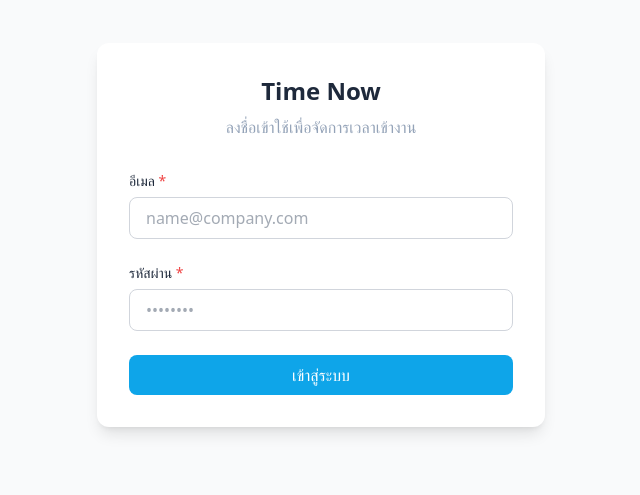
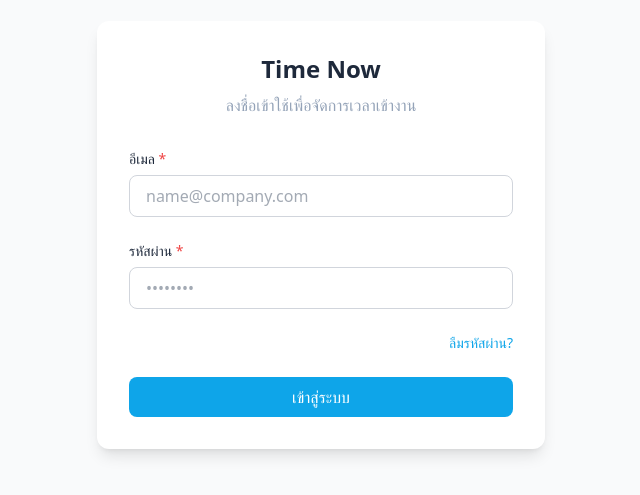
Before and after one commit to supxroek/cms-time-now-2026, a React (Vite) app: page /login in a window 1280 px wide. Shown: the part 165-660 px from the top of the page, without its empty margins (319-959 px from the left). Built offline with nearby package versions, Linux system fonts and the light colour scheme.

Commit message:
feat: เพิ่มคอมโพเนนต์ Label และอัปเดต dependencies; ปรับปรุงหน้า LoginPage ด้วยลิงก์ลืมรหัสผ่าน

```diff
--- a/package.json
+++ b/package.json
@@ -15,6 +15,7 @@
     "axios": "^1.13.2",
     "dayjs": "^1.11.19",
     "joi": "^18.0.2",
+    "prop-types": "^15.8.1",
     "react": "^19.2.0",
     "react-dom": "^19.2.0",
     "react-redux": "^9.2.0",
--- /dev/null
+++ b/src/components/atoms/Label.jsx
@@ -0,0 +1,10 @@
+export function Label({ children, htmlFor, className = "", required = false }) {
+  return (
+    <label
+      htmlFor={htmlFor}
+      className={`text-sm font-medium text-text-header ${className}`}
+    >
+      {children} {required && <span className="text-status-error">*</span>}
+    </label>
+  );
+}
--- a/src/components/molecules/FormField.jsx
+++ b/src/components/molecules/FormField.jsx
@@ -1,4 +1,3 @@
-import React from "react";
 import { Input } from "../atoms/Input";
 
 export function FormField({
--- a/src/components/molecules/UserProfile.jsx
+++ b/src/components/molecules/UserProfile.jsx
@@ -1,4 +1,3 @@
-import React from "react";
 import { Avatar } from "../atoms/Avatar";
 
 export function UserProfile({
--- a/src/pages/LoginPage.jsx
+++ b/src/pages/LoginPage.jsx
@@ -84,6 +84,15 @@ export function LoginPage() {
             required
           />
 
+          <div className="flex justify-end">
+            <a
+              href="/forgot-password"
+              className="text-sm font-medium text-brand-primary hover:text-brand-primary-hover hover:underline transition-colors"
+            >
+              ลืมรหัสผ่าน?
+            </a>
+          </div>
+
           <Button
             type="submit"
             className="w-full justify-center"
```
Also changed, not shown: 1 other file (tests, documents, lock files or other folders).
